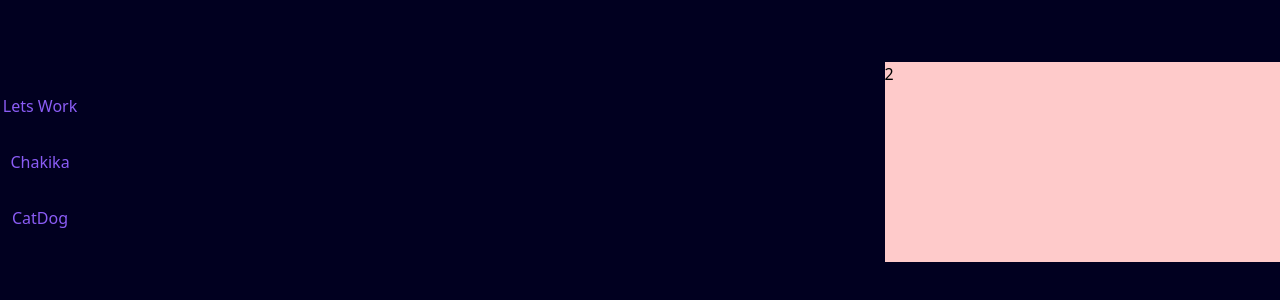
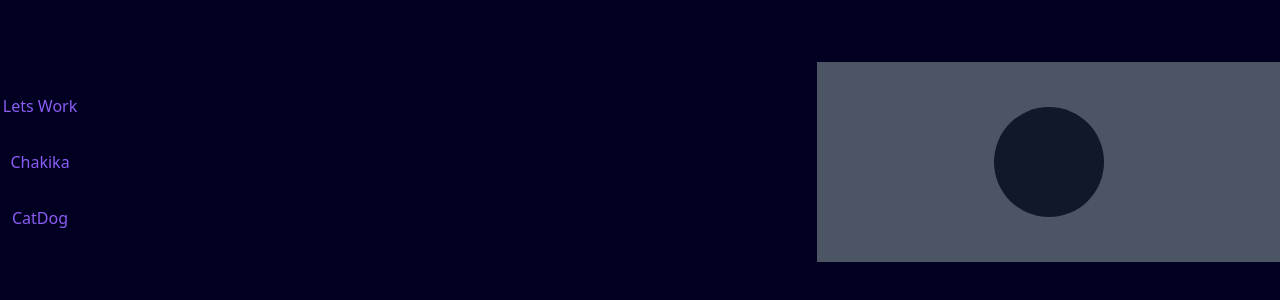
Before and after one commit to aryankarim/aryan-portfolio, a React (Create React App) app: page / in a window 1280 px wide. Shown: the part 238-538 px from the top of the page. Built offline with nearby package versions, Linux system fonts and the light colour scheme.

Commit message:
feat(layout): add blackhole circle

```diff
--- a/src/components/Routes/HomePage.js
+++ b/src/components/Routes/HomePage.js
@@ -2,13 +2,18 @@ import AnimateProjectTitle from "../AnimateProjectTitle";
 
 export default function HomePage() {
   return (
-    <div class="grid grid-col-3 gap-4 h-full ">
-      <div className="">
+    <div className="grid grid-col-3 gap-4 h-full ">
+      <div>
         <AnimateProjectTitle>Lets Work</AnimateProjectTitle>
         <AnimateProjectTitle>Chakika</AnimateProjectTitle>
         <AnimateProjectTitle>CatDog</AnimateProjectTitle>
       </div>
-      <div className="col-end-4 bg-red-200">2</div>
+      <div className="flex justify-center items-center col-end-4 bg-gray-600">
+        <div
+          className="bg-gray-900 rounded-full"
+          style={{ height: "110px", width: "110px" }}
+        ></div>
+      </div>
     </div>
   );
 }
```
